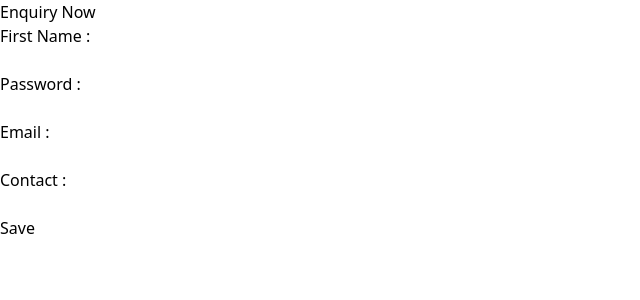
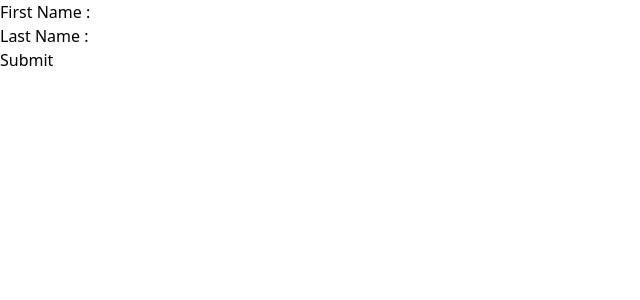
Before and after one commit to Suhani190803/React-firstweb, a React (Create React App) app: page / in a window 1280 px wide. Shown: the top 300 px of the page, without its empty margins (0-640 px from the left). Built offline with nearby package versions, Linux system fonts and the light colour scheme.

Commit message:
GET & POST Request

```diff
--- a/package.json
+++ b/package.json
@@ -12,6 +12,7 @@
     "@testing-library/jest-dom": "^6.9.1",
     "@testing-library/react": "^16.3.0",
     "@testing-library/user-event": "^13.5.0",
+    "axios": "^1.13.2",
     "react": "^19.2.3",
     "react-dom": "^19.2.3",
     "react-scripts": "5.0.1",
--- a/src/App.js
+++ b/src/App.js
@@ -2,59 +2,22 @@
 
 import { useState } from 'react';
 import './App.css';
+import Axios from './Axios';
+import AxiosPost from './AxiosPost';
 
 
 function App() {
-  // const[name,setName] = useState("");
-  // const[password,setPswd]=useState("")
-
-  const [formData , setFormData] = useState(
-    {
-     uname : '',
-     upswd : '',
-     uemail : '',
-     ucontact : '',
-     index : ''
-  }
-)
-  const[userData,setUserData]=useState([])
 
 
 
+  return (
+    <div className='App'>
 
 
-  const getValue=(event)=>{
-     let oldData ={...formData}
-     let inputName=event.target.name;
-     let inputValue=event.target.value;
-     oldData[inputName]=inputValue;
-     setFormData(oldData)
+     {/* <Axios/> */}
+     <AxiosPost/>
 
-  }
 
-  let handleSubmit=(event)=>{
-    event.preventDefault()
-  }
-
-  return (
-    <div>
-      <form className='App' onSubmit={handleSubmit}>
-        <h1>Enquiry Now</h1>
-        <label>First Name :</label><br/>
-        <input type= "text" onChange={getValue} name='uname' value={formData.uname}  /><br/>
-        <label>Password :</label><br/>
-        <input type= "text" onChange={getValue} name='upswd' value={formData.upswd} /><br/>
-        <label>Email :</label><br/>
-        <input type= "text"  onChange={getValue} name='uemail' value={formData.uemail} /><br/>
-        <label>Contact :</label><br/>
-        <input type= "text" onChange={getValue}  name='ucontact' value={formData.ucontact} />
-
-      </form>
-     <button>
-      {
-      formData.index !== "" ? 'Update' : 'Save'
-      }
-      </button>
     </div>
 
   )
--- /dev/null
+++ b/src/Axios.jsx
@@ -0,0 +1,26 @@
+import axios from 'axios'
+import React, { useEffect, useState } from 'react'
+
+export default function Axios() {
+    const[userData,setData]=useState([]);
+   useEffect( ()=>{
+    axios.get("https://jsonplaceholder.typicode.com/users")
+    .then((response)=>{
+        console.log(response)
+        setData(response.data)
+    })
+
+   },[])
+
+  return (
+    <div>Axios
+     {userData.map((data)=>{
+        return(
+            <h1>{data.name}</h1>
+        )
+     })}
+
+
+    </div>
+  )
+}
--- /dev/null
+++ b/src/AxiosPost.jsx
@@ -0,0 +1,29 @@
+import axios from 'axios';
+import React, { useState } from 'react'
+
+export default function AxiosPost() {
+   const data ={fname : "",lastName : "" };
+   const[inputData,setInputdata]=useState(data)
+   const handleData =(e)=>{
+    setInputdata({...inputData,[e.target.name]:e.target.value})
+   }
+   const handleSubmit = (e)=>{
+    e.preventDefault();
+    axios.post("https://jsonplaceholder.typicode.com/users" , inputData)
+    .then((response)=>{
+        console.log(response)
+    })
+   }
+
+  return (
+    <>
+    <label>First Name :</label>
+    <input type="text" name='fname' value={inputData.fname} onChange={handleData}></input><br/>
+
+    <label>Last Name :</label>
+    <input type="text" name='lastName' value={inputData.lastName} onChange={handleData}></input><br/>
+
+     <button onClick={handleSubmit}>Submit</button>
+    </>
+  )
+}
```
Also changed, not shown: 1 other file (tests, documents, lock files or other folders).
